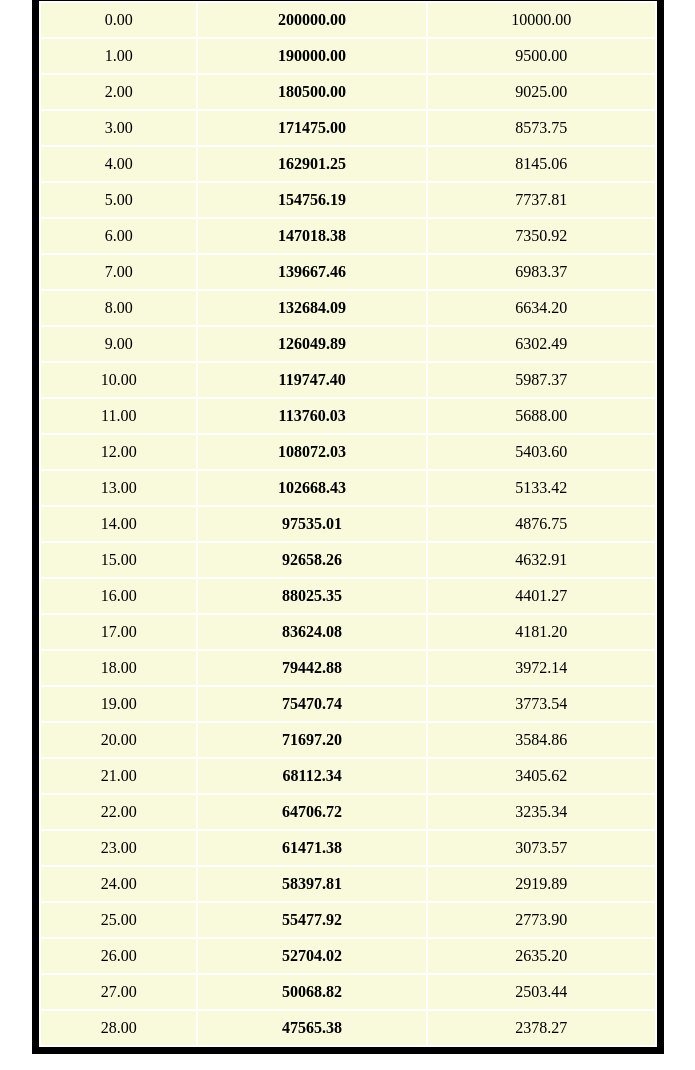
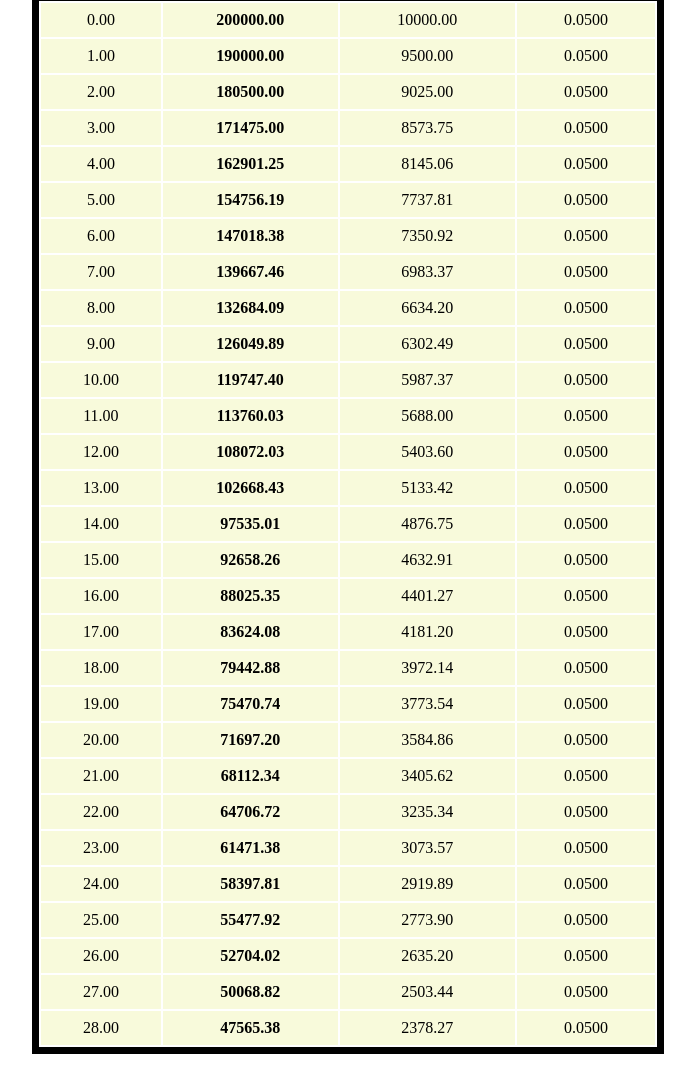
Before and after one commit to n1a9o92egtd/kccalc.github.io, a plain HTML site: page index.html in a window 1280 px wide. Shown: the part 559-1629 px from the top of the page, without its empty margins (292-987 px from the left). Drawn offline with Linux system fonts and the light colour scheme.

Commit message:
Update index.html

```diff
--- a/index.html
+++ b/index.html
@@ -108,35 +108,35 @@
     <span style="text-align: center; font-size: medium; color: #6511c4; font-style: bold; margin-left: auto; margin-right: auto; width: 50%;">Always remember the 2% rule associated with <a href="https://en.wikipedia.org/wiki/Gambler%27s_ruin" target="_blank">Gambler's Ruin </a></span>
       <table style="border: 7px solid #000000; margin-left: auto; margin-right: auto; width: 50%;">
       <tbody>
-        <tr style="background: #f8fadb;"><td style="text-align: center; vertical-align: center; padding: 8px;">0.00</td><th style="text-align: center; vertical-align: center; font-weight: bold; padding: 4px;">200000.00</th><td style="text-align: center; vertical-align: center; padding: 8px;">10000.00</td></tr>
-        <tr style="background: #f8fadb;"><td style="text-align: center; vertical-align: center; padding: 8px;">1.00</td><th style="text-align: center; vertical-align: center; font-weight: bold; padding: 4px;">190000.00</th><td style="text-align: center; vertical-align: center; padding: 8px;">9500.00</td></tr>
-        <tr style="background: #f8fadb;"><td style="text-align: center; vertical-align: center; padding: 8px;">2.00</td><th style="text-align: center; vertical-align: center; font-weight: bold; padding: 4px;">180500.00</th><td style="text-align: center; vertical-align: center; padding: 8px;">9025.00</td></tr>
-        <tr style="background: #f8fadb;"><td style="text-align: center; vertical-align: center; padding: 8px;">3.00</td><th style="text-align: center; vertical-align: center; font-weight: bold; padding: 4px;">171475.00</th><td style="text-align: center; vertical-align: center; padding: 8px;">8573.75</td></tr>
-        <tr style="background: #f8fadb;"><td style="text-align: center; vertical-align: center; padding: 8px;">4.00</td><th style="text-align: center; vertical-align: center; font-weight: bold; padding: 4px;">162901.25</th><td style="text-align: center; vertical-align: center; padding: 8px;">8145.06</td></tr>
-        <tr style="background: #f8fadb;"><td style="text-align: center; vertical-align: center; padding: 8px;">5.00</td><th style="text-align: center; vertical-align: center; font-weight: bold; padding: 4px;">154756.19</th><td style="text-align: center; vertical-align: center; padding: 8px;">7737.81</td></tr>
-        <tr style="background: #f8fadb;"><td style="text-align: center; vertical-align: center; padding: 8px;">6.00</td><th style="text-align: center; vertical-align: center; font-weight: bold; padding: 4px;">147018.38</th><td style="text-align: center; vertical-align: center; padding: 8px;">7350.92</td></tr>
-        <tr style="background: #f8fadb;"><td style="text-align: center; vertical-align: center; padding: 8px;">7.00</td><th style="text-align: center; vertical-align: center; font-weight: bold; padding: 4px;">139667.46</th><td style="text-align: center; vertical-align: center; padding: 8px;">6983.37</td></tr>
-        <tr style="background: #f8fadb;"><td style="text-align: center; vertical-align: center; padding: 8px;">8.00</td><th style="text-align: center; vertical-align: center; font-weight: bold; padding: 4px;">132684.09</th><td style="text-align: center; vertical-align: center; padding: 8px;">6634.20</td></tr>
-        <tr style="background: #f8fadb;"><td style="text-align: center; vertical-align: center; padding: 8px;">9.00</td><th style="text-align: center; vertical-align: center; font-weight: bold; padding: 4px;">126049.89</th><td style="text-align: center; vertical-align: center; padding: 8px;">6302.49</td></tr>
-        <tr style="background: #f8fadb;"><td style="text-align: center; vertical-align: center; padding: 8px;">10.00</td><th style="text-align: center; vertical-align: center; font-weight: bold; padding: 4px;">119747.40</th><td style="text-align: center; vertical-align: center; padding: 8px;">5987.37</td></tr>
-        <tr style="background: #f8fadb;"><td style="text-align: center; vertical-align: center; padding: 8px;">11.00</td><th style="text-align: center; vertical-align: center; font-weight: bold; padding: 4px;">113760.03</th><td style="text-align: center; vertical-align: center; padding: 8px;">5688.00</td></tr>
-        <tr style="background: #f8fadb;"><td style="text-align: center; vertical-align: center; padding: 8px;">12.00</td><th style="text-align: center; vertical-align: center; font-weight: bold; padding: 4px;">108072.03</th><td style="text-align: center; vertical-align: center; padding: 8px;">5403.60</td></tr>
-        <tr style="background: #f8fadb;"><td style="text-align: center; vertical-align: center; padding: 8px;">13.00</td><th style="text-align: center; vertical-align: center; font-weight: bold; padding: 4px;">102668.43</th><td style="text-align: center; vertical-align: center; padding: 8px;">5133.42</td></tr>
-        <tr style="background: #f8fadb;"><td style="text-align: center; vertical-align: center; padding: 8px;">14.00</td><th style="text-align: center; vertical-align: center; font-weight: bold; padding: 4px;">97535.01</th><td style="text-align: center; vertical-align: center; padding: 8px;">4876.75</td></tr>
-        <tr style="background: #f8fadb;"><td style="text-align: center; vertical-align: center; padding: 8px;">15.00</td><th style="text-align: center; vertical-align: center; font-weight: bold; padding: 4px;">92658.26</th><td style="text-align: center; vertical-align: center; padding: 8px;">4632.91</td></tr>
-        <tr style="background: #f8fadb;"><td style="text-align: center; vertical-align: center; padding: 8px;">16.00</td><th style="text-align: center; vertical-align: center; font-weight: bold; padding: 4px;">88025.35</th><td style="text-align: center; vertical-align: center; padding: 8px;">4401.27</td></tr>
-        <tr style="background: #f8fadb;"><td style="text-align: center; vertical-align: center; padding: 8px;">17.00</td><th style="text-align: center; vertical-align: center; font-weight: bold; padding: 4px;">83624.08</th><td style="text-align: center; vertical-align: center; padding: 8px;">4181.20</td></tr>
-        <tr style="background: #f8fadb;"><td style="text-align: center; vertical-align: center; padding: 8px;">18.00</td><th style="text-align: center; vertical-align: center; font-weight: bold; padding: 4px;">79442.88</th><td style="text-align: center; vertical-align: center; padding: 8px;">3972.14</td></tr>
-        <tr style="background: #f8fadb;"><td style="text-align: center; vertical-align: center; padding: 8px;">19.00</td><th style="text-align: center; vertical-align: center; font-weight: bold; padding: 4px;">75470.74</th><td style="text-align: center; vertical-align: center; padding: 8px;">3773.54</td></tr>
-        <tr style="background: #f8fadb;"><td style="text-align: center; vertical-align: center; padding: 8px;">20.00</td><th style="text-align: center; vertical-align: center; font-weight: bold; padding: 4px;">71697.20</th><td style="text-align: center; vertical-align: center; padding: 8px;">3584.86</td></tr>
-        <tr style="background: #f8fadb;"><td style="text-align: center; vertical-align: center; padding: 8px;">21.00</td><th style="text-align: center; vertical-align: center; font-weight: bold; padding: 4px;">68112.34</th><td style="text-align: center; vertical-align: center; padding: 8px;">3405.62</td></tr>
-        <tr style="background: #f8fadb;"><td style="text-align: center; vertical-align: center; padding: 8px;">22.00</td><th style="text-align: center; vertical-align: center; font-weight: bold; padding: 4px;">64706.72</th><td style="text-align: center; vertical-align: center; padding: 8px;">3235.34</td></tr>
-        <tr style="background: #f8fadb;"><td style="text-align: center; vertical-align: center; padding: 8px;">23.00</td><th style="text-align: center; vertical-align: center; font-weight: bold; padding: 4px;">61471.38</th><td style="text-align: center; vertical-align: center; padding: 8px;">3073.57</td></tr>
-        <tr style="background: #f8fadb;"><td style="text-align: center; vertical-align: center; padding: 8px;">24.00</td><th style="text-align: center; vertical-align: center; font-weight: bold; padding: 4px;">58397.81</th><td style="text-align: center; vertical-align: center; padding: 8px;">2919.89</td></tr>
-        <tr style="background: #f8fadb;"><td style="text-align: center; vertical-align: center; padding: 8px;">25.00</td><th style="text-align: center; vertical-align: center; font-weight: bold; padding: 4px;">55477.92</th><td style="text-align: center; vertical-align: center; padding: 8px;">2773.90</td></tr>
-        <tr style="background: #f8fadb;"><td style="text-align: center; vertical-align: center; padding: 8px;">26.00</td><th style="text-align: center; vertical-align: center; font-weight: bold; padding: 4px;">52704.02</th><td style="text-align: center; vertical-align: center; padding: 8px;">2635.20</td></tr>
-        <tr style="background: #f8fadb;"><td style="text-align: center; vertical-align: center; padding: 8px;">27.00</td><th style="text-align: center; vertical-align: center; font-weight: bold; padding: 4px;">50068.82</th><td style="text-align: center; vertical-align: center; padding: 8px;">2503.44</td></tr>
-        <tr style="background: #f8fadb;"><td style="text-align: center; vertical-align: center; padding: 8px;">28.00</td><th style="text-align: center; vertical-align: center; font-weight: bold; padding: 4px;">47565.38</th><td style="text-align: center; vertical-align: center; padding: 8px;">2378.27</td></tr>
+        <tr style="background: #f8fadb;"><td style="text-align: center; vertical-align: center; padding: 8px;">0.00</td><th style="text-align: center; vertical-align: center; font-weight: bold; padding: 4px;">200000.00</th><td style="text-align: center; vertical-align: center; padding: 8px;">10000.00</td><td style="text-align: center; vertical-align: center; padding: 8px;">0.0500</td></tr>
+        <tr style="background: #f8fadb;"><td style="text-align: center; vertical-align: center; padding: 8px;">1.00</td><th style="text-align: center; vertical-align: center; font-weight: bold; padding: 4px;">190000.00</th><td style="text-align: center; vertical-align: center; padding: 8px;">9500.00</td><td style="text-align: center; vertical-align: center; padding: 8px;">0.0500</td></tr>
+        <tr style="background: #f8fadb;"><td style="text-align: center; vertical-align: center; padding: 8px;">2.00</td><th style="text-align: center; vertical-align: center; font-weight: bold; padding: 4px;">180500.00</th><td style="text-align: center; vertical-align: center; padding: 8px;">9025.00</td><td style="text-align: center; vertical-align: center; padding: 8px;">0.0500</td></tr>
+        <tr style="background: #f8fadb;"><td style="text-align: center; vertical-align: center; padding: 8px;">3.00</td><th style="text-align: center; vertical-align: center; font-weight: bold; padding: 4px;">171475.00</th><td style="text-align: center; vertical-align: center; padding: 8px;">8573.75</td><td style="text-align: center; vertical-align: center; padding: 8px;">0.0500</td></tr>
+        <tr style="background: #f8fadb;"><td style="text-align: center; vertical-align: center; padding: 8px;">4.00</td><th style="text-align: center; vertical-align: center; font-weight: bold; padding: 4px;">162901.25</th><td style="text-align: center; vertical-align: center; padding: 8px;">8145.06</td><td style="text-align: center; vertical-align: center; padding: 8px;">0.0500</td></tr>
+        <tr style="background: #f8fadb;"><td style="text-align: center; vertical-align: center; padding: 8px;">5.00</td><th style="text-align: center; vertical-align: center; font-weight: bold; padding: 4px;">154756.19</th><td style="text-align: center; vertical-align: center; padding: 8px;">7737.81</td><td style="text-align: center; vertical-align: center; padding: 8px;">0.0500</td></tr>
+        <tr style="background: #f8fadb;"><td style="text-align: center; vertical-align: center; padding: 8px;">6.00</td><th style="text-align: center; vertical-align: center; font-weight: bold; padding: 4px;">147018.38</th><td style="text-align: center; vertical-align: center; padding: 8px;">7350.92</td><td style="text-align: center; vertical-align: center; padding: 8px;">0.0500</td></tr>
+        <tr style="background: #f8fadb;"><td style="text-align: center; vertical-align: center; padding: 8px;">7.00</td><th style="text-align: center; vertical-align: center; font-weight: bold; padding: 4px;">139667.46</th><td style="text-align: center; vertical-align: center; padding: 8px;">6983.37</td><td style="text-align: center; vertical-align: center; padding: 8px;">0.0500</td></tr>
+        <tr style="background: #f8fadb;"><td style="text-align: center; vertical-align: center; padding: 8px;">8.00</td><th style="text-align: center; vertical-align: center; font-weight: bold; padding: 4px;">132684.09</th><td style="text-align: center; vertical-align: center; padding: 8px;">6634.20</td><td style="text-align: center; vertical-align: center; padding: 8px;">0.0500</td></tr>
+        <tr style="background: #f8fadb;"><td style="text-align: center; vertical-align: center; padding: 8px;">9.00</td><th style="text-align: center; vertical-align: center; font-weight: bold; padding: 4px;">126049.89</th><td style="text-align: center; vertical-align: center; padding: 8px;">6302.49</td><td style="text-align: center; vertical-align: center; padding: 8px;">0.0500</td></tr>
+        <tr style="background: #f8fadb;"><td style="text-align: center; vertical-align: center; padding: 8px;">10.00</td><th style="text-align: center; vertical-align: center; font-weight: bold; padding: 4px;">119747.40</th><td style="text-align: center; vertical-align: center; padding: 8px;">5987.37</td><td style="text-align: center; vertical-align: center; padding: 8px;">0.0500</td></tr>
+        <tr style="background: #f8fadb;"><td style="text-align: center; vertical-align: center; padding: 8px;">11.00</td><th style="text-align: center; vertical-align: center; font-weight: bold; padding: 4px;">113760.03</th><td style="text-align: center; vertical-align: center; padding: 8px;">5688.00</td><td style="text-align: center; vertical-align: center; padding: 8px;">0.0500</td></tr>
+        <tr style="background: #f8fadb;"><td style="text-align: center; vertical-align: center; padding: 8px;">12.00</td><th style="text-align: center; vertical-align: center; font-weight: bold; padding: 4px;">108072.03</th><td style="text-align: center; vertical-align: center; padding: 8px;">5403.60</td><td style="text-align: center; vertical-align: center; padding: 8px;">0.0500</td></tr>
+        <tr style="background: #f8fadb;"><td style="text-align: center; vertical-align: center; padding: 8px;">13.00</td><th style="text-align: center; vertical-align: center; font-weight: bold; padding: 4px;">102668.43</th><td style="text-align: center; vertical-align: center; padding: 8px;">5133.42</td><td style="text-align: center; vertical-align: center; padding: 8px;">0.0500</td></tr>
+        <tr style="background: #f8fadb;"><td style="text-align: center; vertical-align: center; padding: 8px;">14.00</td><th style="text-align: center; vertical-align: center; font-weight: bold; padding: 4px;">97535.01</th><td style="text-align: center; vertical-align: center; padding: 8px;">4876.75</td><td style="text-align: center; vertical-align: center; padding: 8px;">0.0500</td></tr>
+        <tr style="background: #f8fadb;"><td style="text-align: center; vertical-align: center; padding: 8px;">15.00</td><th style="text-align: center; vertical-align: center; font-weight: bold; padding: 4px;">92658.26</th><td style="text-align: center; vertical-align: center; padding: 8px;">4632.91</td><td style="text-align: center; vertical-align: center; padding: 8px;">0.0500</td></tr>
+        <tr style="background: #f8fadb;"><td style="text-align: center; vertical-align: center; padding: 8px;">16.00</td><th style="text-align: center; vertical-align: center; font-weight: bold; padding: 4px;">88025.35</th><td style="text-align: center; vertical-align: center; padding: 8px;">4401.27</td><td style="text-align: center; vertical-align: center; padding: 8px;">0.0500</td></tr>
+        <tr style="background: #f8fadb;"><td style="text-align: center; vertical-align: center; padding: 8px;">17.00</td><th style="text-align: center; vertical-align: center; font-weight: bold; padding: 4px;">83624.08</th><td style="text-align: center; vertical-align: center; padding: 8px;">4181.20</td><td style="text-align: center; vertical-align: center; padding: 8px;">0.0500</td></tr>
+        <tr style="background: #f8fadb;"><td style="text-align: center; vertical-align: center; padding: 8px;">18.00</td><th style="text-align: center; vertical-align: center; font-weight: bold; padding: 4px;">79442.88</th><td style="text-align: center; vertical-align: center; padding: 8px;">3972.14</td><td style="text-align: center; vertical-align: center; padding: 8px;">0.0500</td></tr>
+        <tr style="background: #f8fadb;"><td style="text-align: center; vertical-align: center; padding: 8px;">19.00</td><th style="text-align: center; vertical-align: center; font-weight: bold; padding: 4px;">75470.74</th><td style="text-align: center; vertical-align: center; padding: 8px;">3773.54</td><td style="text-align: center; vertical-align: center; padding: 8px;">0.0500</td></tr>
+        <tr style="background: #f8fadb;"><td style="text-align: center; vertical-align: center; padding: 8px;">20.00</td><th style="text-align: center; vertical-align: center; font-weight: bold; padding: 4px;">71697.20</th><td style="text-align: center; vertical-align: center; padding: 8px;">3584.86</td><td style="text-align: center; vertical-align: center; padding: 8px;">0.0500</td></tr>
+        <tr style="background: #f8fadb;"><td style="text-align: center; vertical-align: center; padding: 8px;">21.00</td><th style="text-align: center; vertical-align: center; font-weight: bold; padding: 4px;">68112.34</th><td style="text-align: center; vertical-align: center; padding: 8px;">3405.62</td><td style="text-align: center; vertical-align: center; padding: 8px;">0.0500</td></tr>
+        <tr style="background: #f8fadb;"><td style="text-align: center; vertical-align: center; padding: 8px;">22.00</td><th style="text-align: center; vertical-align: center; font-weight: bold; padding: 4px;">64706.72</th><td style="text-align: center; vertical-align: center; padding: 8px;">3235.34</td><td style="text-align: center; vertical-align: center; padding: 8px;">0.0500</td></tr>
+        <tr style="background: #f8fadb;"><td style="text-align: center; vertical-align: center; padding: 8px;">23.00</td><th style="text-align: center; vertical-align: center; font-weight: bold; padding: 4px;">61471.38</th><td style="text-align: center; vertical-align: center; padding: 8px;">3073.57</td><td style="text-align: center; vertical-align: center; padding: 8px;">0.0500</td></tr>
+        <tr style="background: #f8fadb;"><td style="text-align: center; vertical-align: center; padding: 8px;">24.00</td><th style="text-align: center; vertical-align: center; font-weight: bold; padding: 4px;">58397.81</th><td style="text-align: center; vertical-align: center; padding: 8px;">2919.89</td><td style="text-align: center; vertical-align: center; padding: 8px;">0.0500</td></tr>
+        <tr style="background: #f8fadb;"><td style="text-align: center; vertical-align: center; padding: 8px;">25.00</td><th style="text-align: center; vertical-align: center; font-weight: bold; padding: 4px;">55477.92</th><td style="text-align: center; vertical-align: center; padding: 8px;">2773.90</td><td style="text-align: center; vertical-align: center; padding: 8px;">0.0500</td></tr>
+        <tr style="background: #f8fadb;"><td style="text-align: center; vertical-align: center; padding: 8px;">26.00</td><th style="text-align: center; vertical-align: center; font-weight: bold; padding: 4px;">52704.02</th><td style="text-align: center; vertical-align: center; padding: 8px;">2635.20</td><td style="text-align: center; vertical-align: center; padding: 8px;">0.0500</td></tr>
+        <tr style="background: #f8fadb;"><td style="text-align: center; vertical-align: center; padding: 8px;">27.00</td><th style="text-align: center; vertical-align: center; font-weight: bold; padding: 4px;">50068.82</th><td style="text-align: center; vertical-align: center; padding: 8px;">2503.44</td><td style="text-align: center; vertical-align: center; padding: 8px;">0.0500</td></tr>
+        <tr style="background: #f8fadb;"><td style="text-align: center; vertical-align: center; padding: 8px;">28.00</td><th style="text-align: center; vertical-align: center; font-weight: bold; padding: 4px;">47565.38</th><td style="text-align: center; vertical-align: center; padding: 8px;">2378.27</td><td style="text-align: center; vertical-align: center; padding: 8px;">0.0500</td></tr>
       </tbody>
       </table>
   </form>
```
